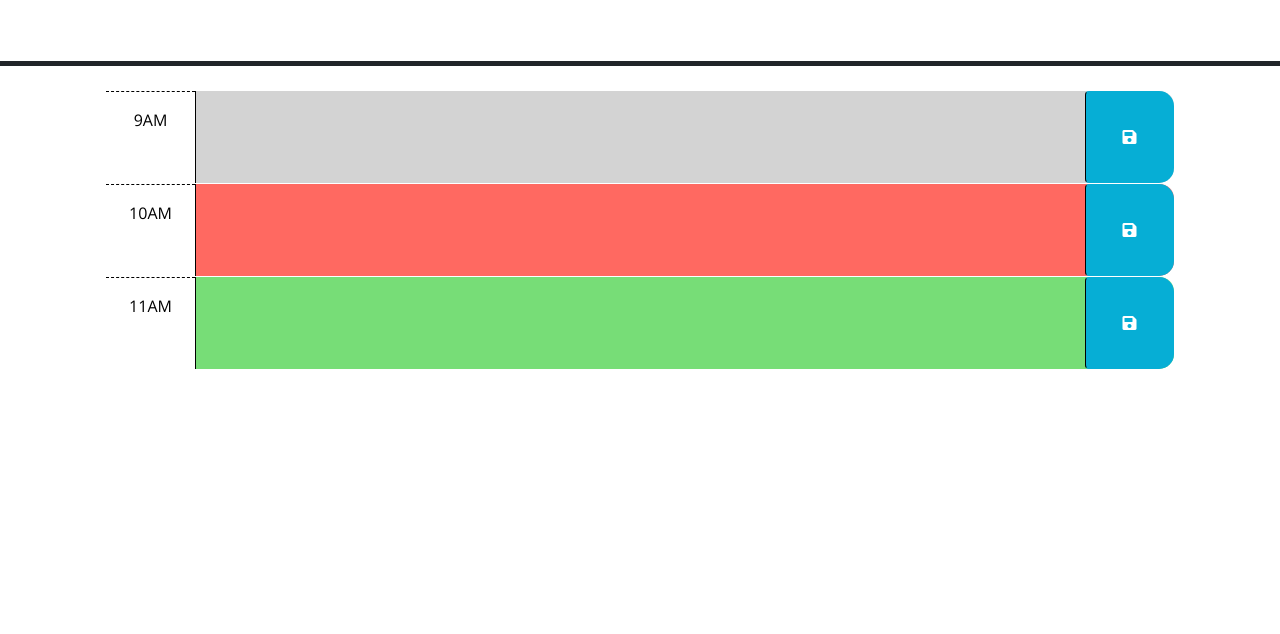
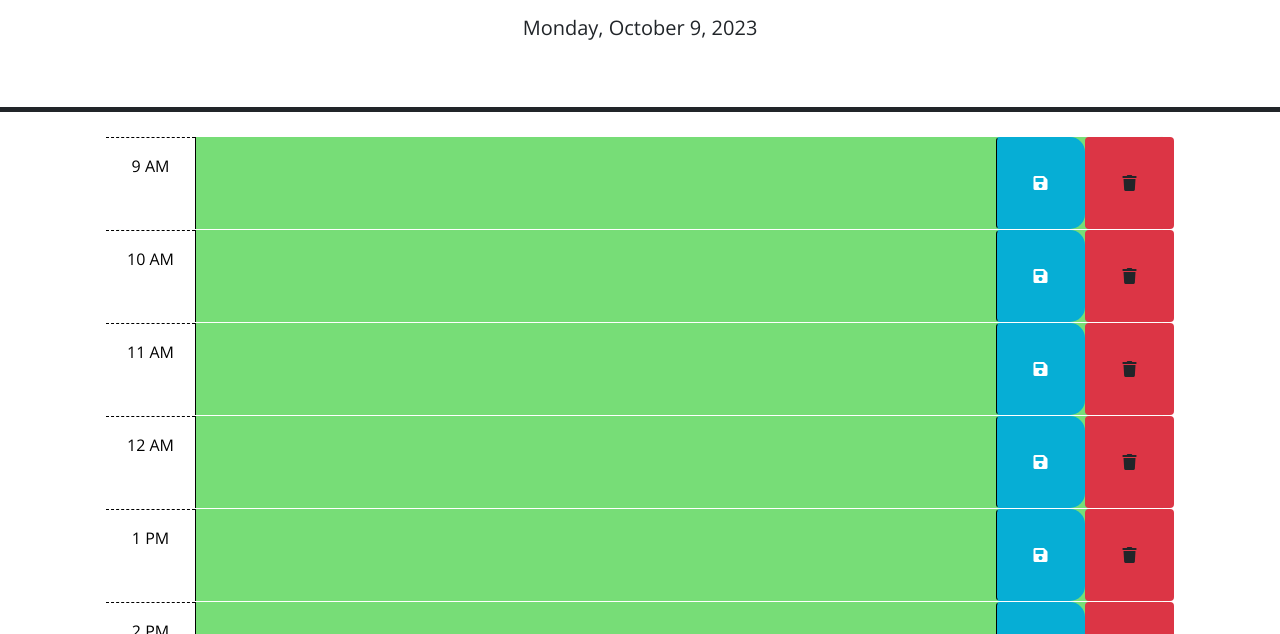
Before and after one commit to LgCodes94/Schedule-app, a plain HTML site: page index.html in a window 1280 px wide. Shown: the part 166-800 px from the top of the page. Drawn offline with nearby package versions, Linux system fonts and the light colour scheme.

Commit message:
Added index and java scirpt

```diff
--- a/assests/script.js
+++ b/assests/script.js
@@ -1,23 +1,53 @@
-// Wrap all code that interacts with the DOM in a call to jQuery to ensure that
-// the code isn't run until the browser has finished rendering all the elements
-// in the html.
 $(function () {
-  // TODO: Add a listener for click events on the save button. This code should
-  // use the id in the containing time-block as a key to save the user input in
-  // local storage. HINT: What does `this` reference in the click listener
-  // function? How can DOM traversal be used to get the "hour-x" id of the
-  // time-block containing the button that was clicked? How might the id be
-  // useful when saving the description in local storage?
-  //
-  // TODO: Add code to apply the past, present, or future class to each time
-  // block by comparing the id to the current hour. HINTS: How can the id
-  // attribute of each time-block be used to conditionally add or remove the
-  // past, present, and future classes? How can Day.js be used to get the
-  // current hour in 24-hour time?
-  //
-  // TODO: Add code to get any user input that was saved in localStorage and set
-  // the values of the corresponding textarea elements. HINT: How can the id
-  // attribute of each time-block be used to do this?
-  //
-  // TODO: Add code to display the current date in the header of the page.
+  var currentHour = dayjs().format("H");
+
+  for (var i = 9; i <= 17; i++) {
+    var time = i + " AM";
+    if (i > 12) {
+      time = (i - 12) + " PM";
+    }
+
+
+    var timeBlockHTML = `
+      <div id="hour-${i}" class="row time-block ${i < currentHour ? 'past' : (i == currentHour ? 'present' : 'future')}">
+        <div class="col-2 col-md-1 hour text-center py-3">${time}</div>
+        <textarea class="col-8 col-md-9 description" rows="3">${localStorage.getItem(`hour-${i}`) || ''}</textarea>
+        <button class="btn saveBtn col-2 col-md-1" aria-label="save">
+        <i class="fas fa-save" aria-hidden="true"></i>
+        </button>
+        <button class="btn deleteBtn col-2 col-md-1 bg-danger round-end" aria-label="delete">
+        <i class="fas fa-trash" aria-hidden="true"></i>
+        </button>
+        </div>
+    `;
+    $('.container-lg').append(timeBlockHTML);
+
+  }
+  $(".saveBtn").on("click", function (event) {
+    var timeBlockId = $(this).parent().attr("id");
+    var userInput = $(this).siblings(".description").val();
+    localStorage.setItem(timeBlockId, JSON.stringify(userInput));
+    $('#saveAllEntryModal').modal('show');
+  });
+
+  $(".deleteBtn").on("click", function () {
+    var timeBlockId = $(this).parent().attr("id");
+    localStorage.removeItem(timeBlockId);
+    $(this).siblings(".description").val('');
+  });
+
+  $("#currentDay").text(dayjs().format("dddd, MMMM D, YYYY"));
 });
+
+$(function () {
+  $("textarea").each(function () {
+    var task = $(this);
+    for (var i = 0; i < localStorage.length; i++) {
+      info = localStorage.key(i);
+      taskId = $(this).siblings("div").attr("id");
+      if (info == taskId) {
+        task.val(JSON.parse(localStorage.getItem(info)));
+      }
+    }
+  })
+});
--- a/index.html
+++ b/index.html
@@ -19,43 +19,7 @@
     <p class="lead">A simple calendar app for scheduling your work day</p>
     <p id="currentDay" class="lead"></p>
   </header>
-  <div class="container-lg px-5">
-    <!-- Use class for "past", "present", and "future" to apply styles to the
-        time-block divs accordingly. The javascript will need to do this by
-        adding/removing these classes on each div by comparing the hour in the
-        id to the current hour. The html provided below is meant to be an example
-        demonstrating how the css provided can be leveraged to create the
-        desired layout and colors. The html below should be removed or updated
-        in the finished product. Remember to delete this comment once the
-        code is implemented.
-        -->
-
-    <!-- Example of a past time block. The "past" class adds a gray background color. -->
-    <div id="hour-9" class="row time-block past">
-      <div class="col-2 col-md-1 hour text-center py-3">9AM</div>
-      <textarea class="col-8 col-md-10 description" rows="3"> </textarea>
-      <button class="btn saveBtn col-2 col-md-1" aria-label="save">
-        <i class="fas fa-save" aria-hidden="true"></i>
-      </button>
-    </div>
-
-    <!-- Example of a a present time block. The "present" class adds a red background color. -->
-    <div id="hour-10" class="row time-block present">
-      <div class="col-2 col-md-1 hour text-center py-3">10AM</div>
-      <textarea class="col-8 col-md-10 description" rows="3"> </textarea>
-      <button class="btn saveBtn col-2 col-md-1" aria-label="save">
-        <i class="fas fa-save" aria-hidden="true"></i>
-      </button>
-    </div>
-
-    <!-- Example of a future time block. The "future" class adds a green background color. -->
-    <div id="hour-11" class="row time-block future">
-      <div class="col-2 col-md-1 hour text-center py-3">11AM</div>
-      <textarea class="col-8 col-md-10 description" rows="3"> </textarea>
-      <button class="btn saveBtn col-2 col-md-1" aria-label="save">
-        <i class="fas fa-save" aria-hidden="true"></i>
-      </button>
-    </div>
+  <div class="container-lg px-5"></div>
 
     <script src="https://code.jquery.com/jquery-3.4.1.min.js"></script>
     <script src="https://cdn.jsdelivr.net/npm/dayjs@1.11.3/dayjs.min.js"
```
